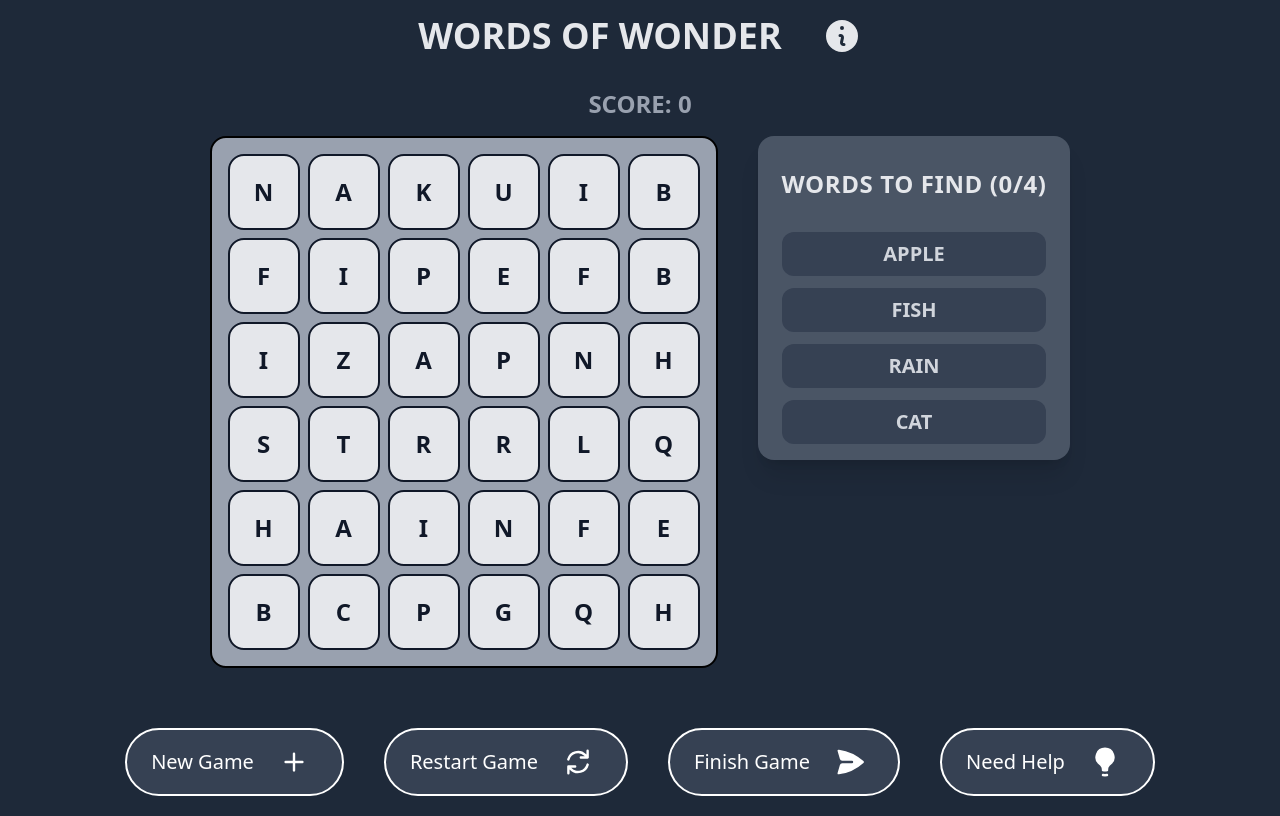
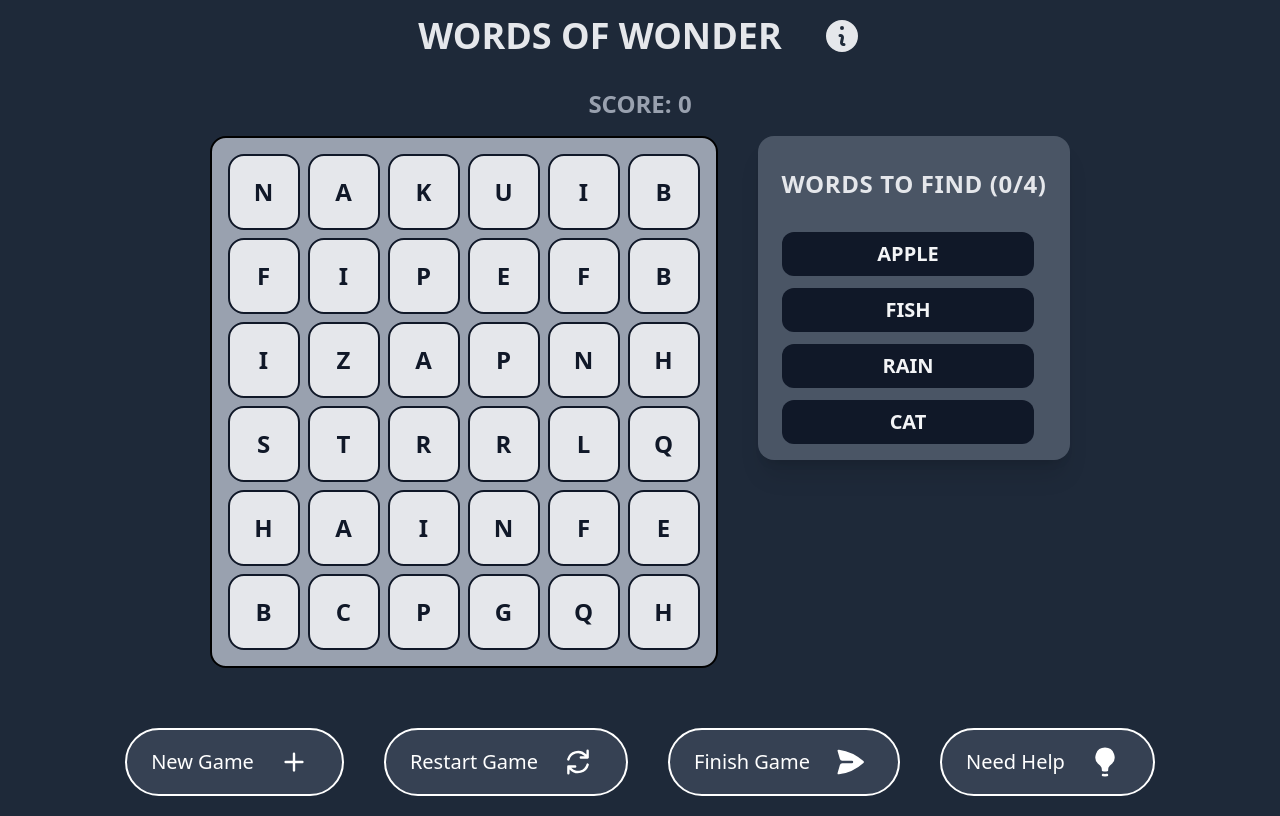
Before and after one commit to kdev307/word-search-puzzle, a React (Vite) app: page / in a window 1280 px wide. Built offline with nearby package versions, Linux system fonts and the light colour scheme.

Commit message:
corrected found words differentiation and added custom scrollbar for overflow

```diff
--- a/src/components/FoundWords.tsx
+++ b/src/components/FoundWords.tsx
@@ -9,16 +9,16 @@ function FoundWords() {
                 Words to Find ({wordsFound.length}/{words.length})
             </Title>
 
-            <ul className="grid w-full grid-cols-1 gap-3">
+            <ul className="scrollbar flex max-h-120 w-full flex-col gap-3 overflow-auto pr-3">
                 {words.map((word) => {
-                    const isFound = wordsFound.some(foundWord => foundWord.word === word);
+                    const isFound = wordsFound.some((found) => found.word === word);
                     return (
                         <li
                             key={word}
                             className={`rounded-xl px-4 py-2 text-center text-xl font-semibold transition-all duration-200 ${
                                 isFound
-                                    ? 'animate-pulse bg-gray-900 text-gray-100'
-                                    : 'bg-gray-700 text-gray-300 hover:bg-gray-200 hover:text-gray-800'
+                                    ? 'cursor-not-allowed bg-gray-700 text-gray-300'
+                                    : 'bg-gray-900 text-gray-100 hover:bg-gray-200 hover:text-gray-800'
                             } `}
                         >
                             {word.toUpperCase()}
--- a/src/index.css
+++ b/src/index.css
@@ -1 +1,30 @@
 @import 'tailwindcss';
+
+/* Scroll Bar */
+
+/* width */
+.scrollbar::-webkit-scrollbar {
+    width: 0.5rem;
+}
+
+/* Handle */
+.scrollbar::-webkit-scrollbar-thumb {
+    background: #ffffff;
+    border-radius: 1rem;
+}
+
+/* Track */
+::-webkit-scrollbar-track {
+    box-shadow: inset 0 0 5px #c0c0c0;
+    border-radius: 1rem;
+}
+
+/* Handle on hover */
+.scrollbar::-webkit-scrollbar-thumb:hover {
+    background: #ffffff;
+}
+
+.scrollbar-hide {
+    width: 0;
+    background: transparent;
+}
```
